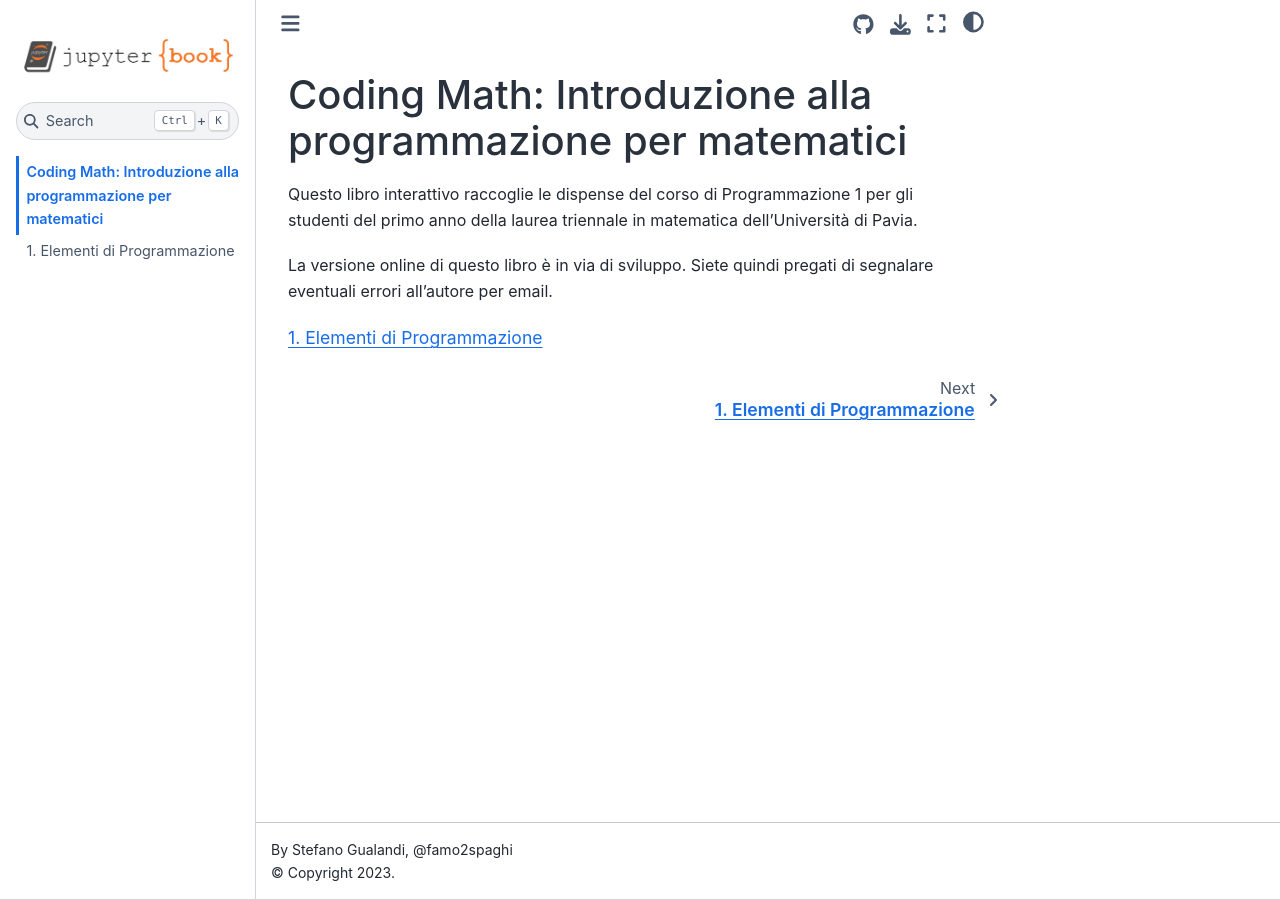
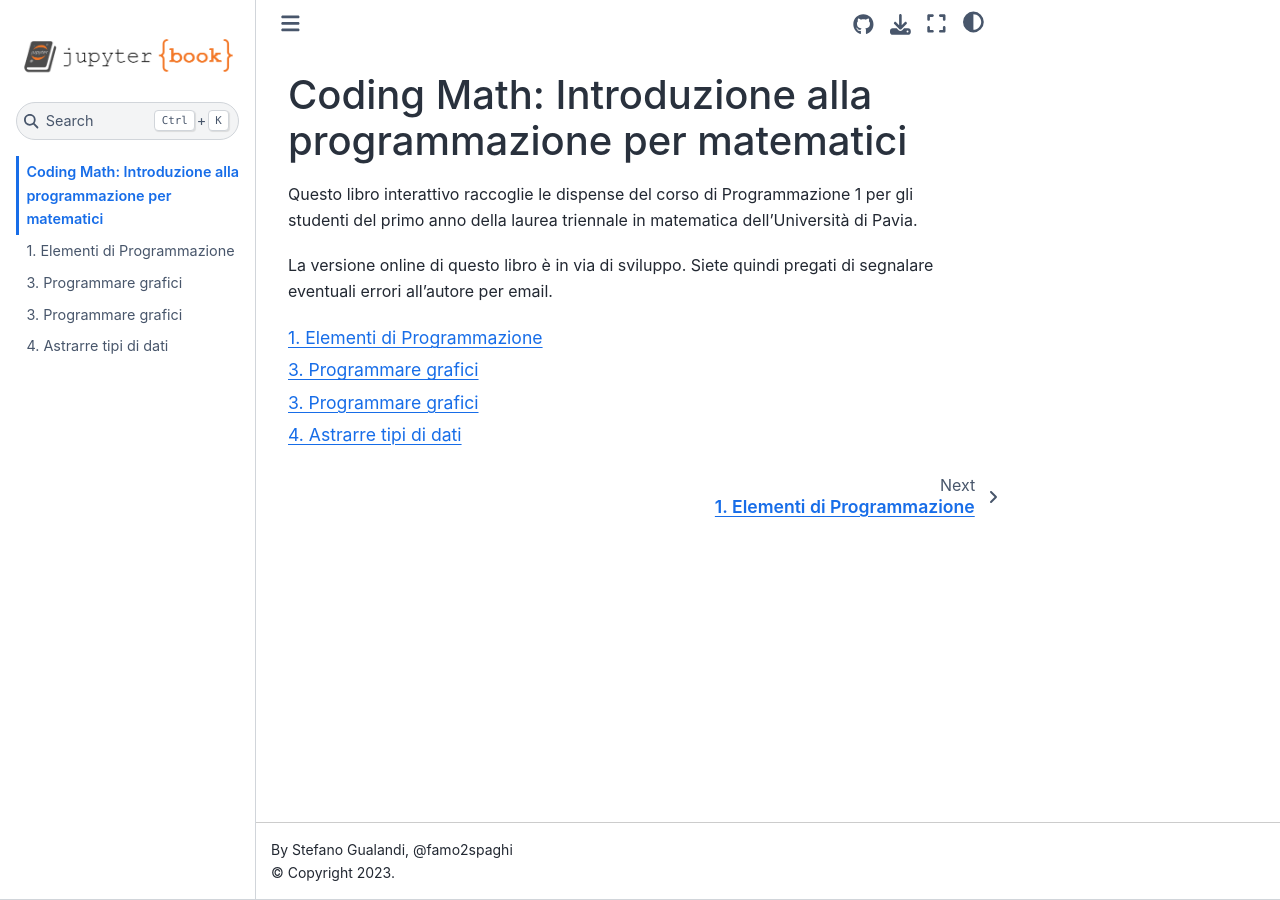
Before and after one commit to stegua/coding-math, a Jupyter Book: the page built from intro.md, in a window 1280 px wide. Built offline with Jupyter Book 1.0.4 settings and Sphinx 7.4.7 and the Sphinx Book theme 1.1.4, drawn with Linux system fonts in a browser that asks for light colours; part of the change alters nothing that is shown.

Commit message:
Adding new chapters.

```diff
--- a/_config.yml
+++ b/_config.yml
@@ -22,8 +22,15 @@ bibtex_bibfiles:
 # Information about where the book exists on the web
 repository:
   url: https://github.com/stegua/coding-math  # Online location of your book
-  path_to_book: docs  # Optional path to your book, relative to the repository root
-  branch: master  # Which branch of the repository should be used when creating links (optional)
+  branch: main  # Which branch of the repository should be used when creating links (optional)
+
+#  path_to_book: docs  # Optional path to your book, relative to the repository root
+
+launch_buttons:
+  binderhub_url: "https://mybinder.org"  # The URL for your BinderHub (e.g., https://mybinder.org)
+
+launch_buttons:
+  colab_url: "https://colab.research.google.com"
 
 # Add GitHub buttons to your book
 # See https://jupyterbook.org/customize/config.html#add-a-link-to-your-repository
--- a/_toc.yml
+++ b/_toc.yml
@@ -5,3 +5,6 @@ format: jb-book
 root: intro
 chapters:
 - file: Chap1_Introduzione
+- file: Chap2_Programmare_funzioni
+- file: Chap3_Programmare_grafici
+- file: Chap4_Astrarre_tipi_di_dati
```
Also changed, not shown: Chap2_Programmare_funzioni.ipynb (added), Chap3_Programmare_grafici.ipynb (added), Chap4_Astrarre_tipi_di_dati.ipynb (added).
